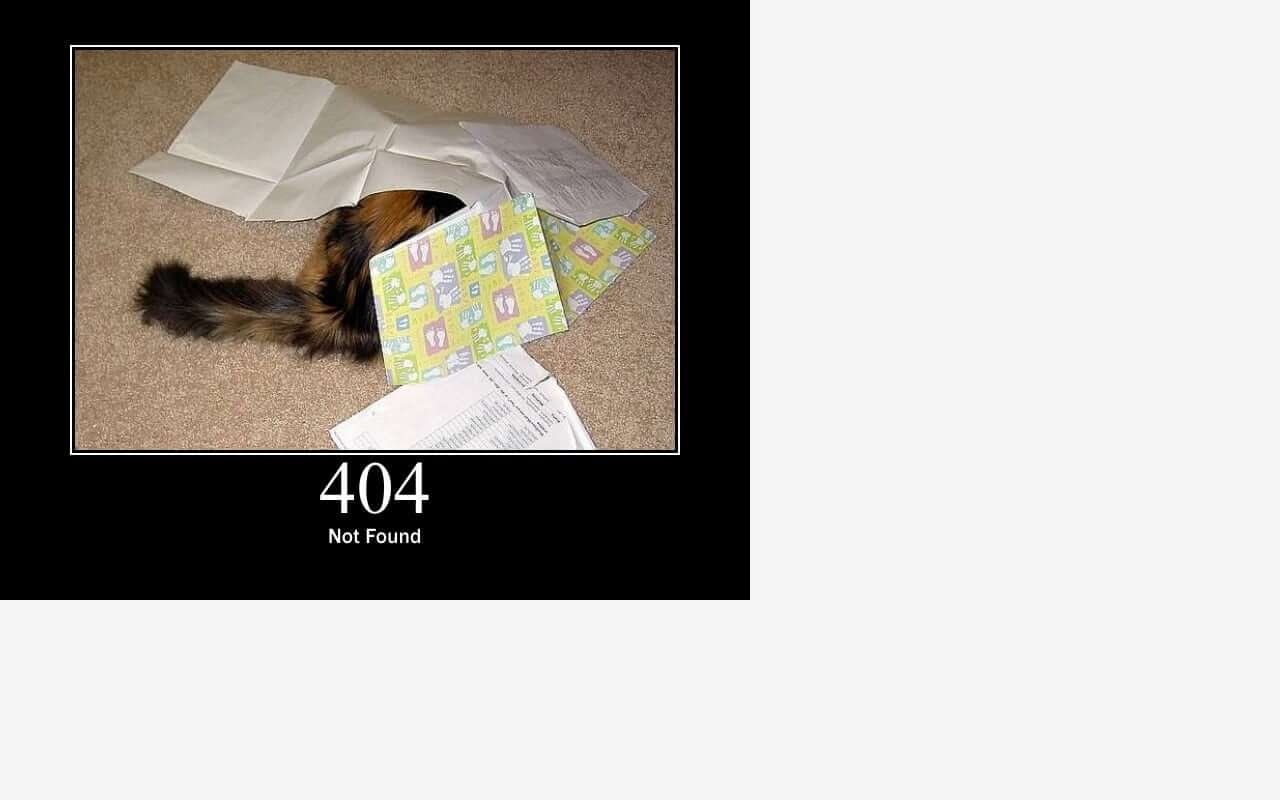
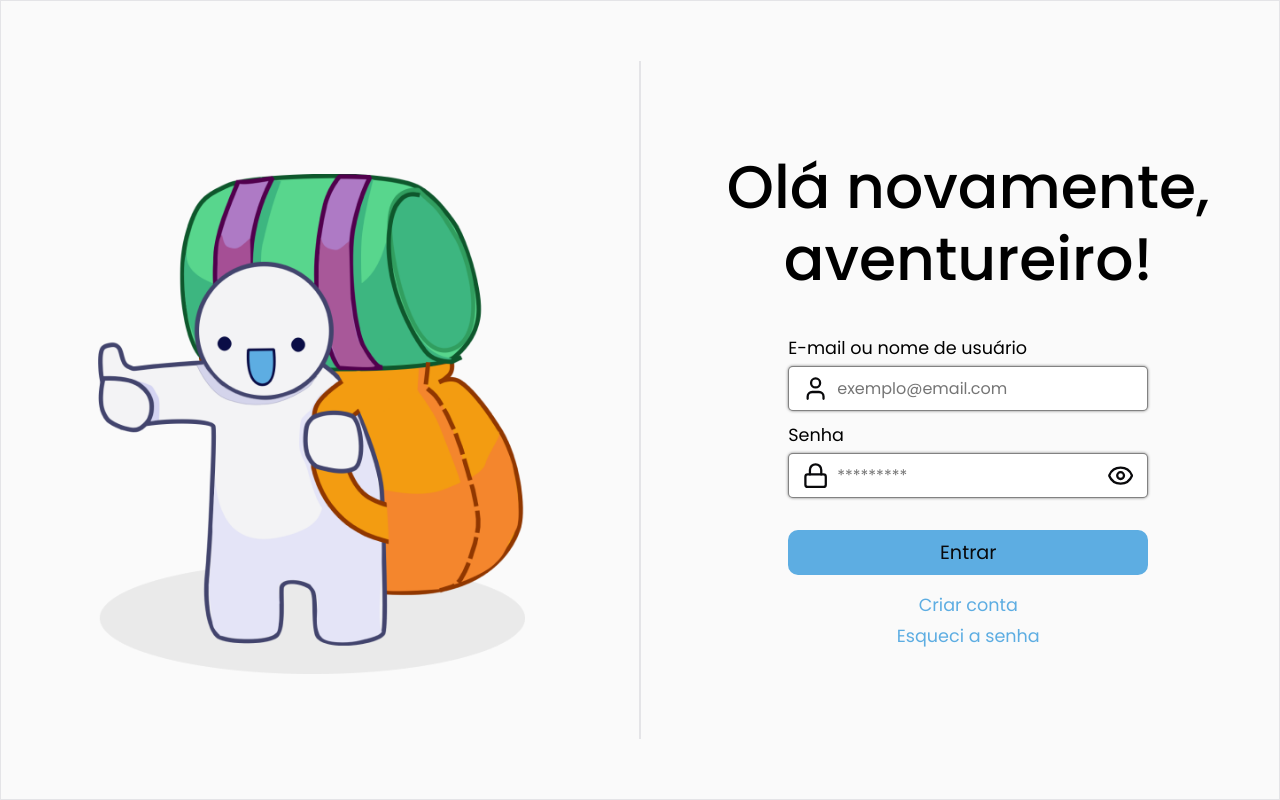
Before and after one commit to team-backpack/backpack-client, a React (Vite) app: page /login in a window 1280 px wide. Built offline with nearby package versions, Linux system fonts and the light colour scheme.

Commit message:
feat: update auth folder structure

```diff
--- a/src/App.jsx
+++ b/src/App.jsx
@@ -1,13 +1,16 @@
-import { Route, Routes } from "react-router-dom";
+import { Navigate, Route, Routes } from "react-router-dom";
 import "./App.css";
-import Login from "./pages/login";
+import Login from "./pages/auth/login";
 import NotFound from "./pages/not-found";
 
 function App() {
+  const authUser = null;
+
   return (
     <div>
       <Routes>
-        <Route path="/" element={<Login />} />
+        <Route path="/" element={authUser ? null : <Navigate to={"/login"} />} />
+        <Route path="/login" element={<Login />} />
         <Route path="*" element={<NotFound />} />
       </Routes>
     </div>
```
Also changed, not shown: src/pages/auth/login/index.jsx (renamed from src/pages/login/index.jsx), src/pages/auth/login/styles.css (added).
